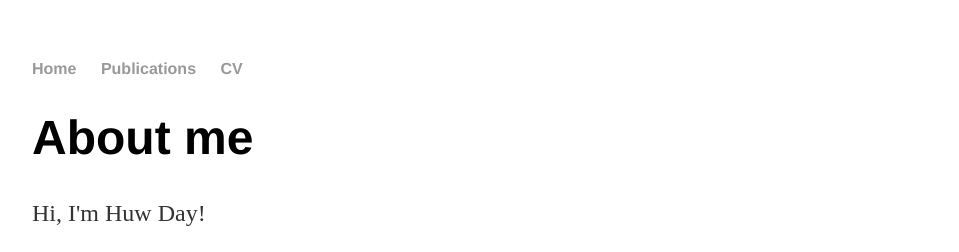
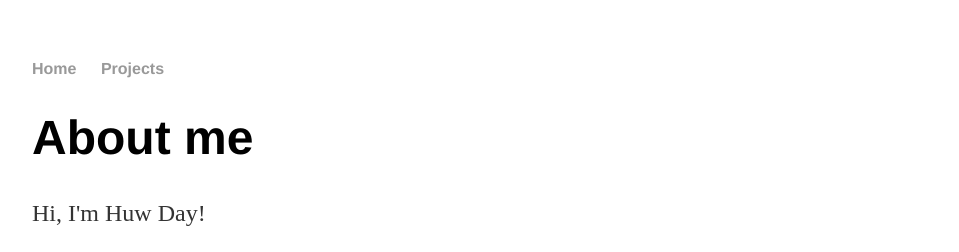
Before and after one commit to HuwWDay/HuwWDay.github.io, a Jekyll site: the page built from index.html, in a window 1280 px wide. Shown: the top 252 px of the page, without its empty margins (160-1119 px from the left). Built offline with Jekyll 4.4.1, drawn with Linux system fonts in a browser that asks for light colours.

Commit message:
Update default.html

```diff
--- a/_layouts/default.html
+++ b/_layouts/default.html
@@ -9,8 +9,8 @@
 			<nav>
 	    		<ul>
 	        		<li><a href="/">Home</a></li>
-		        	<li><a href="/about">Publications</a></li>
-	        		<li><a href="/cv">CV</a></li>
+		        	<li><a href="/about">Projects</a></li>
+	        		 <!-- <li><a href="/cv">CV</a></li> -->
 	    		</ul>
 			</nav>
 			<div class="container">
```
